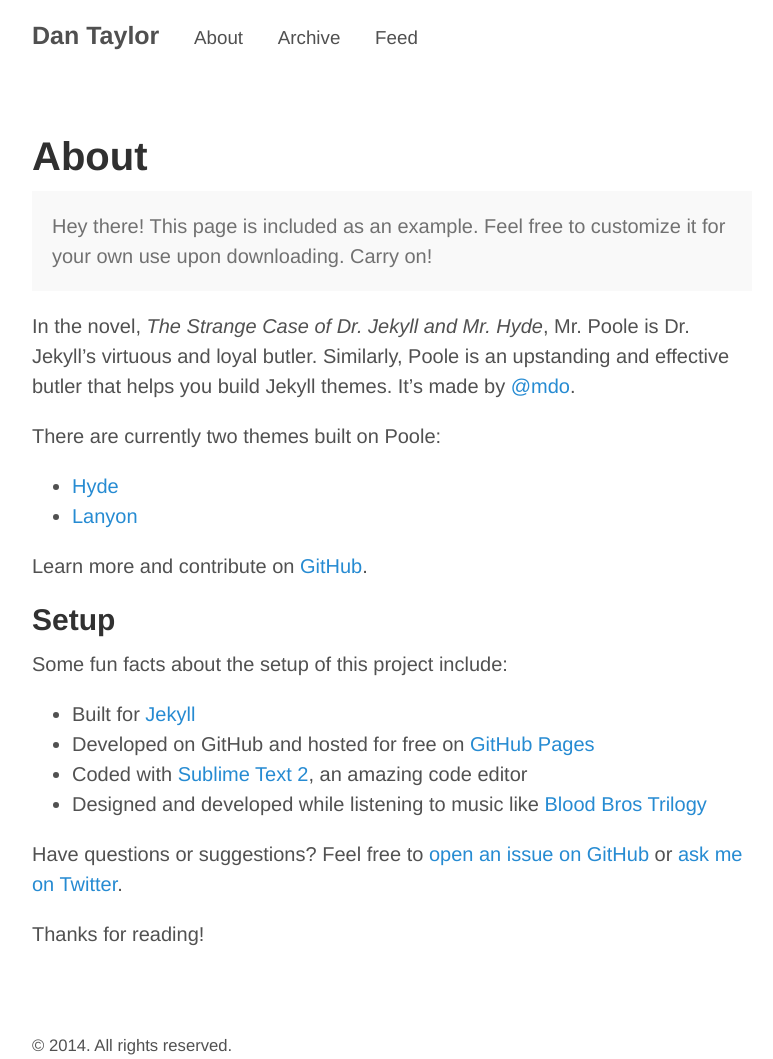
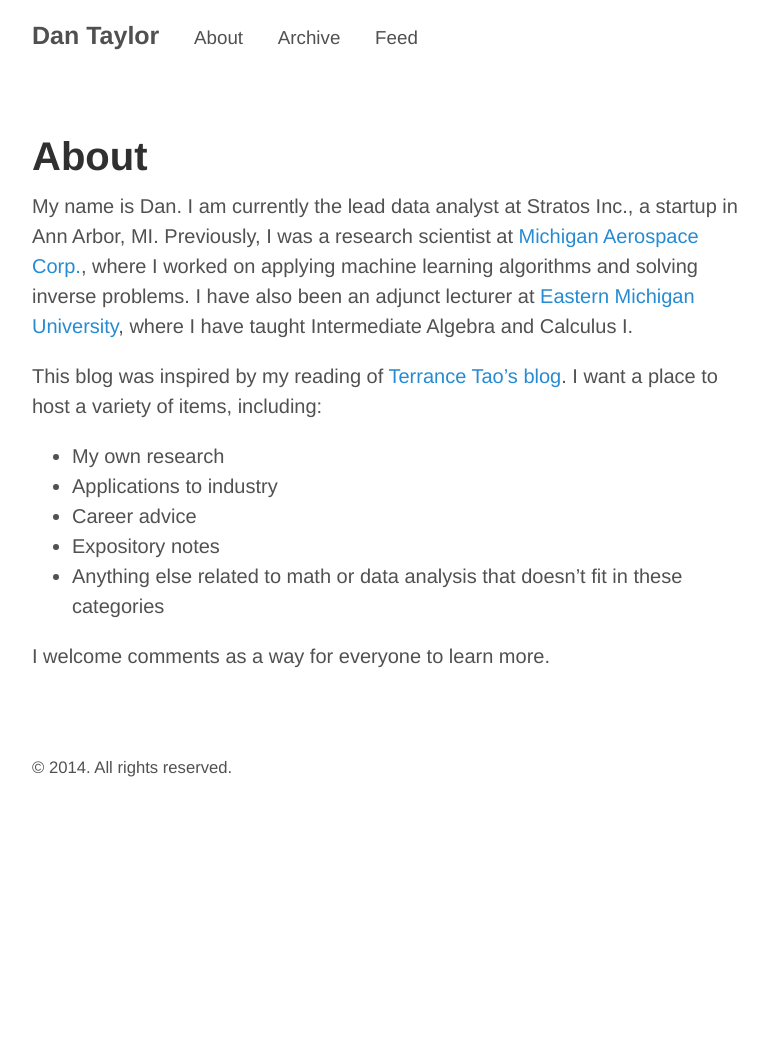
Before and after one commit to dantaylor688/dantaylor688.github.io, a Jekyll site: the page built from about.md, in a window 1280 px wide. Shown: the whole page, without its empty margins (248-1021 px from the left). Built offline with Jekyll 4.4.1, drawn with Linux system fonts in a browser that asks for light colours; after the commit the page ends 900 px from its top, so only the background shows below that.

Commit message:
First draft About page

```diff
--- a/about.md
+++ b/about.md
@@ -3,28 +3,14 @@ layout: page
 title: About
 ---
 
-<p class="message">
-  Hey there! This page is included as an example. Feel free to customize it for your own use upon downloading. Carry on!
-</p>
+My name is Dan. I am currently the lead data analyst at Stratos Inc., a startup in Ann Arbor, MI. Previously, I was a research scientist at [Michigan Aerospace Corp.](http://www.michiganaerospace.com/), where I worked on applying machine learning algorithms and solving inverse problems. I have also been an adjunct lecturer at [Eastern Michigan University](http://www.emich.edu/math/), where I have taught Intermediate Algebra and Calculus I.
 
-In the novel, *The Strange Case of Dr. Jekyll and Mr. Hyde*, Mr. Poole is Dr. Jekyll's virtuous and loyal butler. Similarly, Poole is an upstanding and effective butler that helps you build Jekyll themes. It's made by [@mdo](https://twitter.com/mdo).
+This blog was inspired by my reading of [Terrance Tao's blog](http://terrytao.wordpress.com/). I want a place to host a variety of items, including:
 
-There are currently two themes built on Poole:
+* My own research
+* Applications to industry
+* Career advice
+* Expository notes
+* Anything else related to math or data analysis that doesn't fit in these categories
 
-* [Hyde](http://hyde.getpoole.com)
-* [Lanyon](http://lanyon.getpoole.com)
-
-Learn more and contribute on [GitHub](https://github.com/poole).
-
-## Setup
-
-Some fun facts about the setup of this project include:
-
-* Built for [Jekyll](http://jekyllrb.com)
-* Developed on GitHub and hosted for free on [GitHub Pages](https://pages.github.com)
-* Coded with [Sublime Text 2](http://sublimetext.com), an amazing code editor
-* Designed and developed while listening to music like [Blood Bros Trilogy](https://soundcloud.com/maddecent/sets/blood-bros-series)
-
-Have questions or suggestions? Feel free to [open an issue on GitHub](https://github.com/poole/poole/issues/new) or [ask me on Twitter](https://twitter.com/mdo).
-
-Thanks for reading!
+I welcome comments as a way for everyone to learn more.
```
